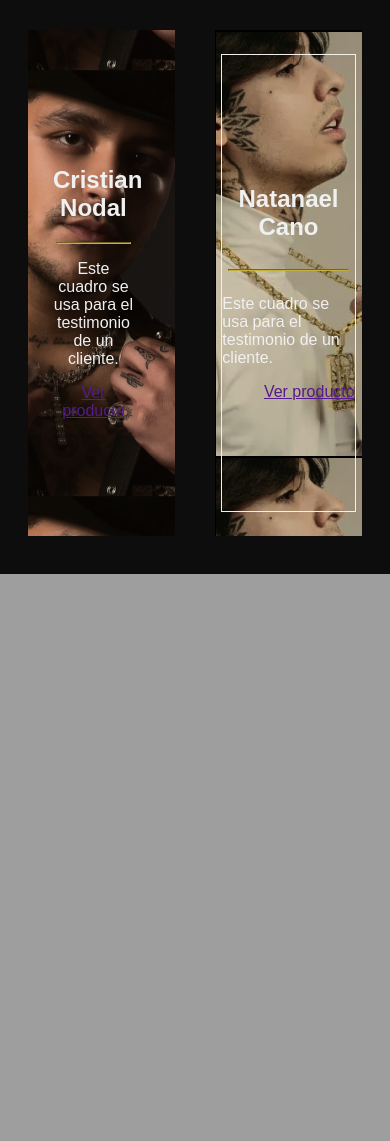
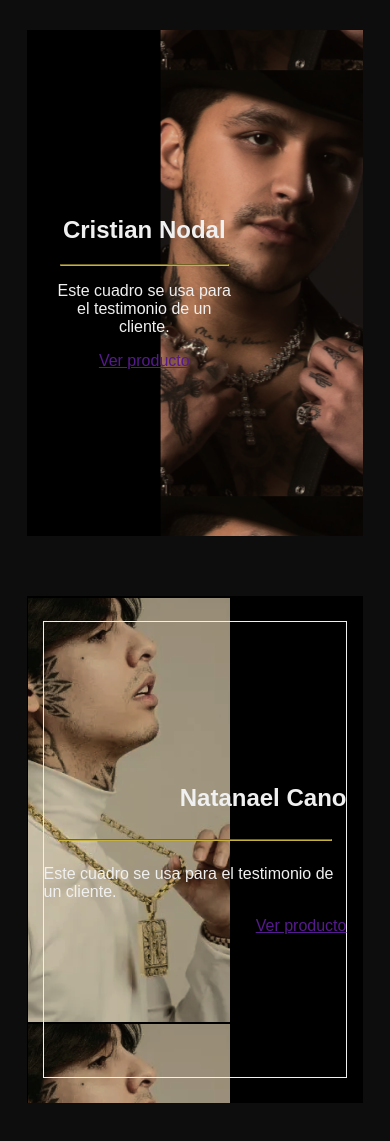
Before and after one commit to DanielHernandezGalvez/CRUD_base, a PHP site: page / in a window 390 px wide. Shown: the part 1092-2233 px from the top of the page. Before the commit the page ends 1666 px from the top, so only its background shows below. Run offline with PHP 8.4, Linux system fonts and the light colour scheme.

Commit message:
tertimonio responsive

```diff
--- a/hhjewellers/style.css
+++ b/hhjewellers/style.css
@@ -202,6 +202,7 @@ body {
   justify-content: center;
 }
 
+
 .cuadro-nodal {
   width: 40%;
   height: 60vh;
@@ -254,3 +255,18 @@ margin: 30px 20px;
 
 }
 /* testimonios */
+
+
+@media  screen and (max-width: 1000px) {
+  #nata-nodal{
+    flex-direction: column;
+    align-items: center;
+
+  }
+  .cuadro-nodal{
+    width: 90%;
+  }
+  .cuadro-nata{
+    width: 90%;
+  }
+}
```
